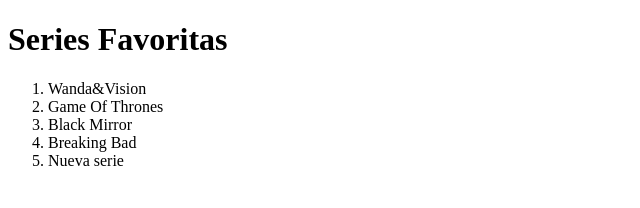
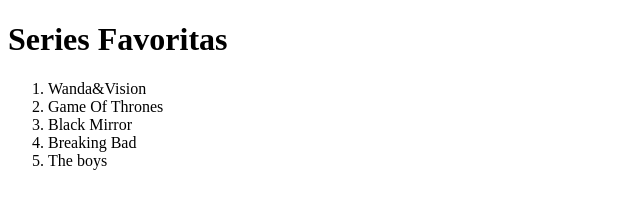
Before and after one commit to U-Johan-Bernal/Ing_Web, a plain HTML site: page index.html in a window 1280 px wide. Shown: the full height of the page, 0-640 px from the left. Drawn offline with Linux system fonts and the light colour scheme; files that its build step writes are made by us from their sources.

Commit message:
Agregue la serie The boys

```diff
--- a/index.html
+++ b/index.html
@@ -14,7 +14,7 @@
         <li>Game Of Thrones</li>
         <li>Black Mirror</li>
         <li>Breaking Bad</li>
-        <li>Nueva serie</li>
+        <li>The boys</li>
     </ol>
 </body>
 </html>
```
